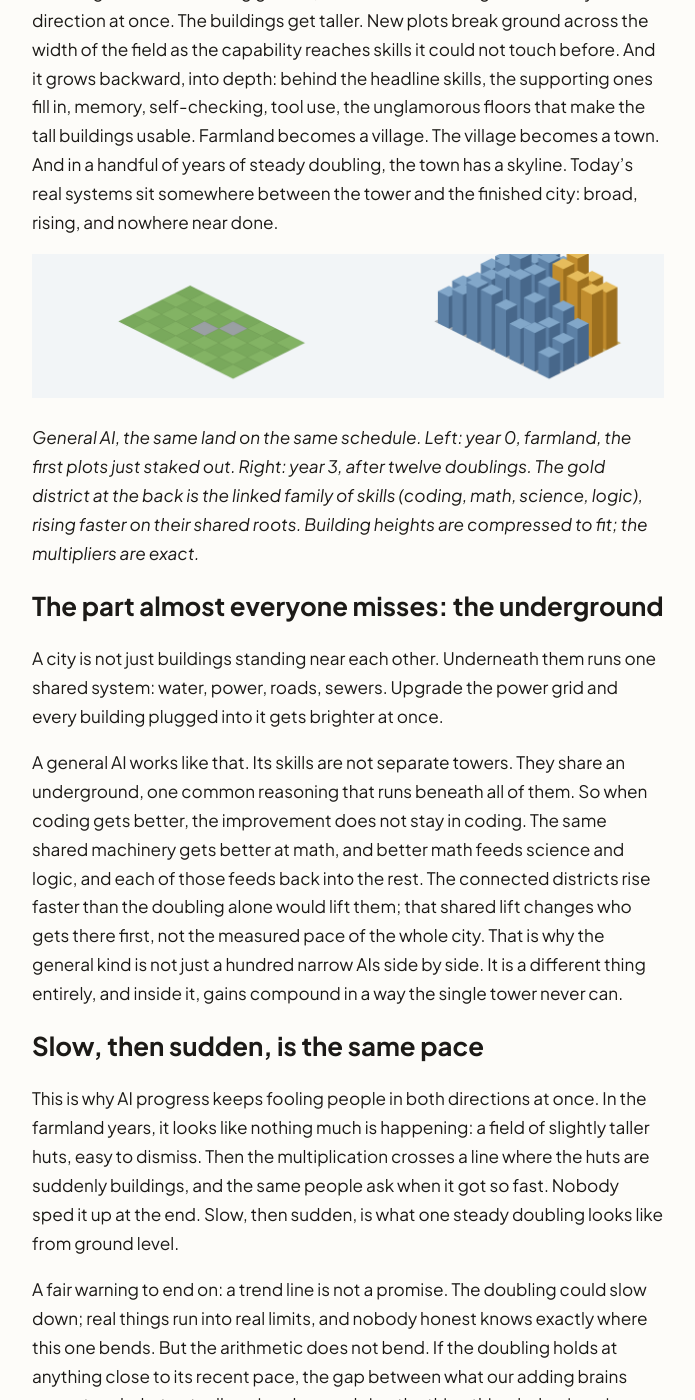
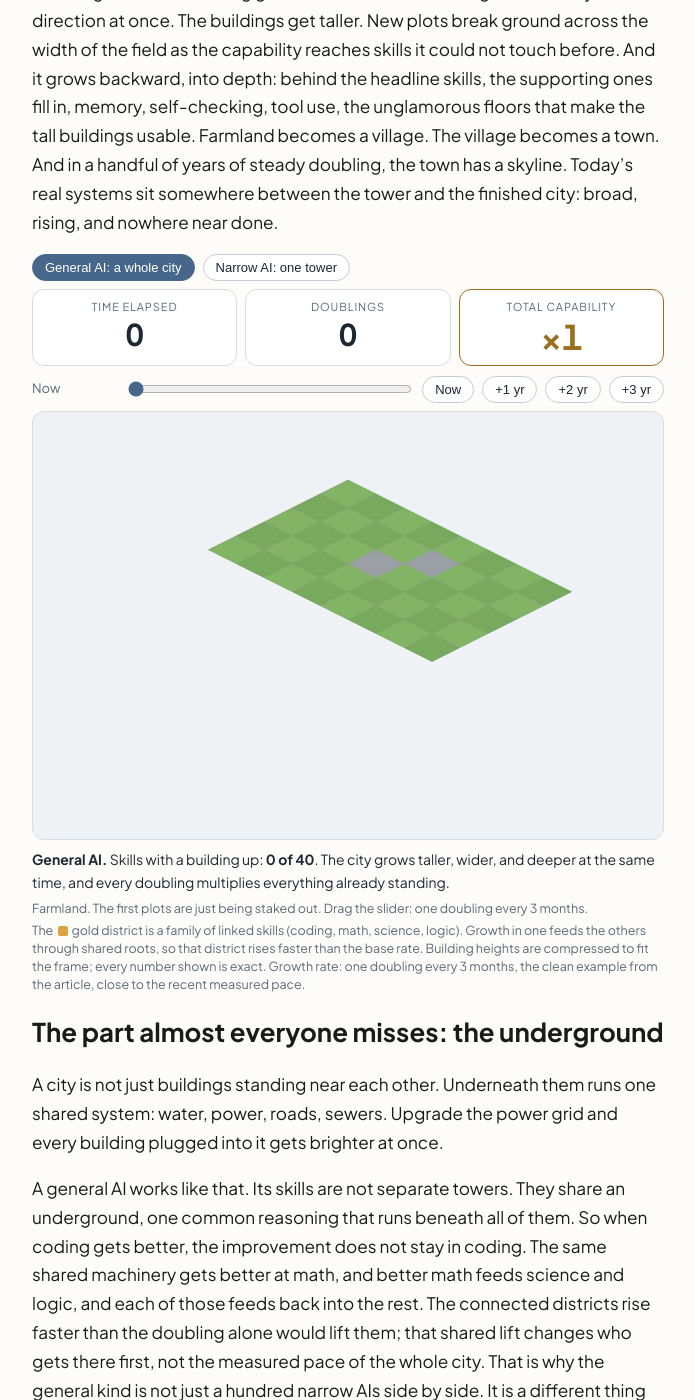
Before and after one commit to RomeoRaven/waking-up-new, a Jekyll site: the page built from _posts/2026-10-25-the-doublings-double.md, in a window 1280 px wide and 1400 px high, scrolled down 3230 px. Shown: the whole window, without its empty margins (292-987 px from the left). Built offline with Jekyll 4.4.1, drawn with Linux system fonts in a browser that asks for light colours.

Commit message:
The Doublings Double: embed the interactive skyline in the article

```diff
--- a/_posts/2026-10-25-the-doublings-double.md
+++ b/_posts/2026-10-25-the-doublings-double.md
@@ -58,9 +58,8 @@ The second kind starts as the whole field. A hundred plots, and on each one a sm
 
 The plots do not all rise at the same speed. Real progress is lumpy: some skills leap, some stall for a while on messy, unstructured problems. But they are all standing on the same rising ground, and the settlement grows in every direction at once. The buildings get taller. New plots break ground across the width of the field as the capability reaches skills it could not touch before. And it grows backward, into depth: behind the headline skills, the supporting ones fill in, memory, self-checking, tool use, the unglamorous floors that make the tall buildings usable. Farmland becomes a village. The village becomes a town. And in a handful of years of steady doubling, the town has a skyline. Today's real systems sit somewhere between the tower and the finished city: broad, rising, and nowhere near done.
 
-![Two skylines side by side: farmland at year 0 and a dense city at year 3](/assets/images/skyline-city-growth.png)
-
-*General AI, the same land on the same schedule. Left: year 0, farmland, the first plots just staked out. Right: year 3, after twelve doublings. The gold district at the back is the linked family of skills (coding, math, science, logic), rising faster on their shared roots. Building heights are compressed to fit; the multipliers are exact.*
+<div id="dd-embed"><img src="/assets/images/skyline-city-growth.png" alt="Two skylines side by side: farmland at year 0 and a dense city at year 3"><p><em>General AI, the same land on the same schedule. Left: year 0, farmland, the first plots just staked out. Right: year 3, after twelve doublings. The interactive version of this visual loads with JavaScript.</em></p></div>
+<script src="/assets/js/doublings-double.js"></script>
 
 ## The part almost everyone misses: the underground
 
```
